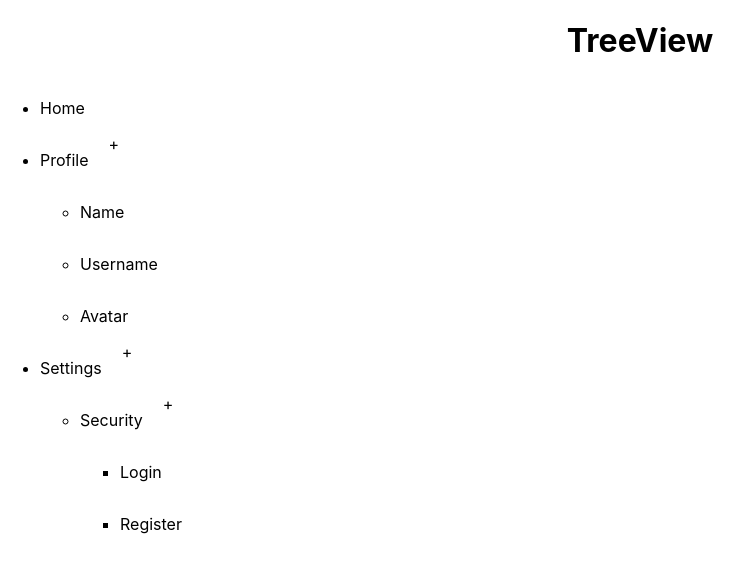
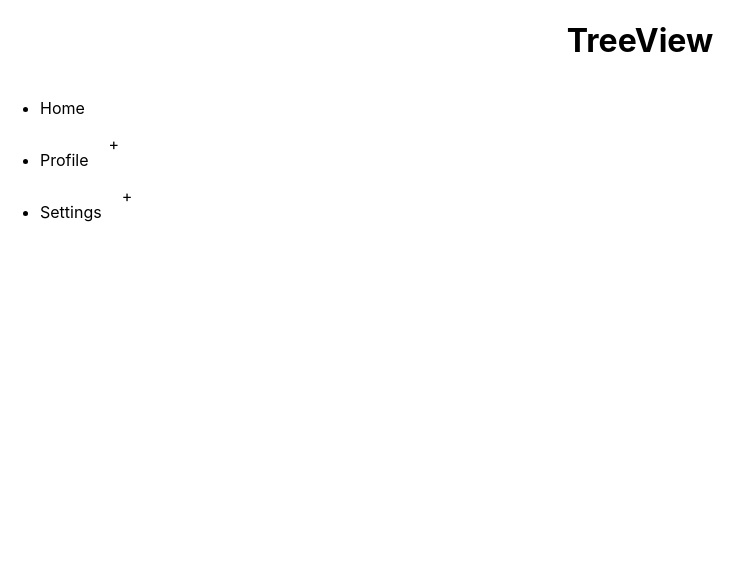
Before and after one commit to KayokwaC/project25, a React (Create React App) app in the folder reactproject25/: page / in a window 1280 px wide. Shown: the top 572 px of the page, without its empty margins (0-752 px from the left). Built offline with nearby package versions, Linux system fonts and the light colour scheme.

Commit message:
finished without styling

```diff
--- a/reactproject25/src/components/tree-view/menu-item.jsx
+++ b/reactproject25/src/components/tree-view/menu-item.jsx
@@ -1,16 +1,29 @@
 import MenuList from "./menu-list";
-import {useState} from 'react';
+import { useState } from "react";
+
 export default function MenuItem({ item }) {
-    const [displayChildren, setDisplayChildren] = useState({});
+  const [displayChildren, setDisplayChildren] = useState({});
+
+  function handleToggleChildren(label) {
+    setDisplayChildren({
+      ...displayChildren,
+      [label]: !displayChildren[label],
+    });
+  }
+
   return (
     <li>
-      <div style={{display: 'flex', gap: '20px'}}>
-      <p> {item.label}</p>
-      {
-        (item?.children && item.children.length>0) ? (<span>+</span>): null
-      }
+      <div style={{ display: "flex", gap: "20px" }}>
+        <p> {item.label}</p>
+        {item?.children && item.children.length > 0? (
+          <span onClick={() => handleToggleChildren(item.label)}>
+            {displayChildren[item.label] ? "-" : "+"}
+          </span>
+        ) : null}
       </div>
-      {item.children && item.children.length>0 ? (<MenuList list={item.children} />): null}
+      {item.children && item.children.length > 0 && displayChildren[item.label]? (
+        <MenuList list={item.children} />
+      ) : null}
     </li>
   );
 }
```
